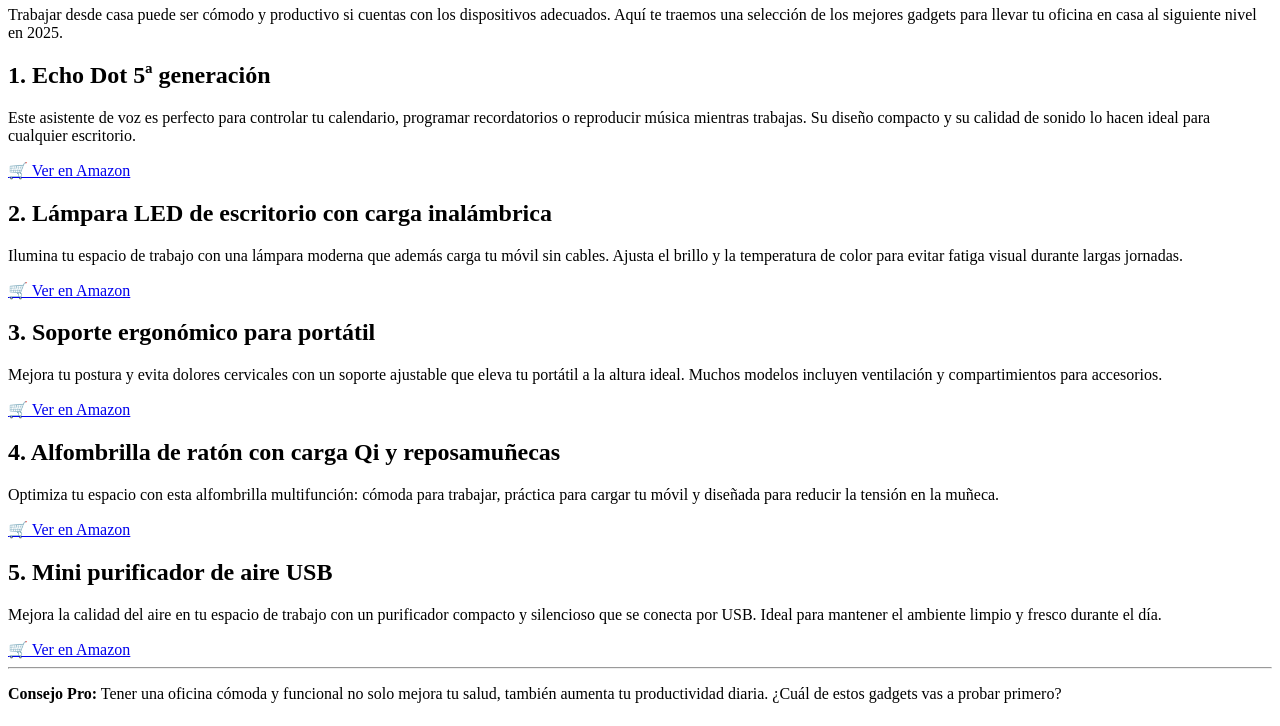
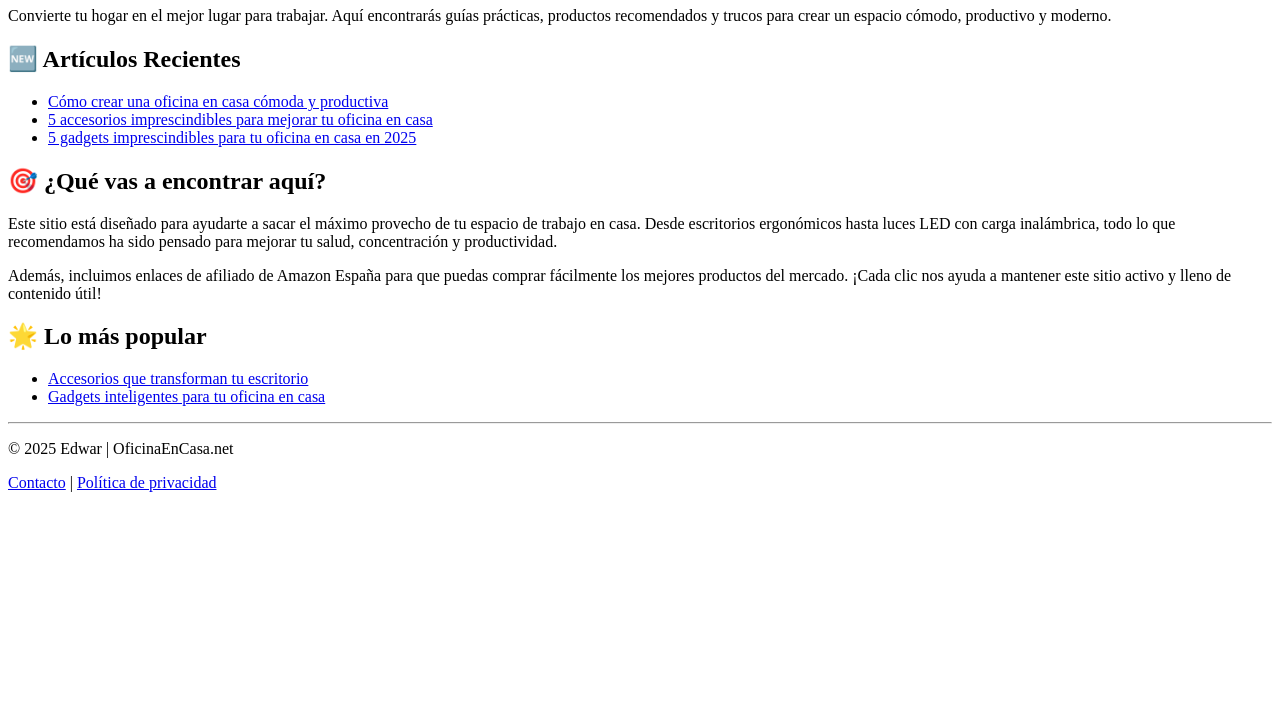
Before and after one commit to edwar1234/edwar1234, a plain HTML site: page index.html in a window 1280 px wide. Shown: the part 74-800 px from the top of the page. Drawn offline with Linux system fonts and the light colour scheme.

Commit message:
Update index.html

```diff
--- a/index.html
+++ b/index.html
@@ -3,34 +3,49 @@
 <head>
   <meta charset="UTF-8" />
   <meta name="viewport" content="width=device-width, initial-scale=1.0" />
-  <meta name="description" content="Descubre los 5 gadgets más útiles para mejorar tu oficina en casa en 2025. Aumenta tu productividad y comodidad con estas recomendaciones.">
-  <title>5 gadgets imprescindibles para tu oficina en casa en 2025</title>
+  <meta name="description" content="Transforma tu oficina en casa con ideas, productos y gadgets esenciales. Descubre cómo mejorar tu productividad y bienestar en casa." />
+  <meta name="keywords" content="oficina en casa, productividad, gadgets, accesorios oficina, trabajar desde casa, home office" />
+  <meta name="author" content="Edwar" />
+  <title>Oficina en Casa 2025 - Guías, productos y consejos para mejorar tu espacio de trabajo</title>
+  <link rel="stylesheet" href="style.css" />
 </head>
 <body>
-  <h1>5 gadgets imprescindibles para tu oficina en casa en 2025</h1>
-  <p>Trabajar desde casa puede ser cómodo y productivo si cuentas con los dispositivos adecuados. Aquí te traemos una selección de los mejores gadgets para llevar tu oficina en casa al siguiente nivel en 2025.</p>
 
-  <h2>1. Echo Dot 5ª generación</h2>
-  <p>Este asistente de voz es perfecto para controlar tu calendario, programar recordatorios o reproducir música mientras trabajas. Su diseño compacto y su calidad de sonido lo hacen ideal para cualquier escritorio.</p>
-  <a href="https://amzn.to/4iTb5PH" target="_blank">🛒 Ver en Amazon</a>
+  <header>
+    <h1>🏡 Oficina en Casa 2025</h1>
+    <p>Convierte tu hogar en el mejor lugar para trabajar. Aquí encontrarás guías prácticas, productos recomendados y trucos para crear un espacio cómodo, productivo y moderno.</p>
+  </header>
 
-  <h2>2. Lámpara LED de escritorio con carga inalámbrica</h2>
-  <p>Ilumina tu espacio de trabajo con una lámpara moderna que además carga tu móvil sin cables. Ajusta el brillo y la temperatura de color para evitar fatiga visual durante largas jornadas.</p>
-  <a href="https://amzn.to/4lsi3gn" target="_blank">🛒 Ver en Amazon</a>
+  <main>
+    <section>
+      <h2>🆕 Artículos Recientes</h2>
+      <ul>
+        <li><a href="post1.html">Cómo crear una oficina en casa cómoda y productiva</a></li>
+        <li><a href="post2.html">5 accesorios imprescindibles para mejorar tu oficina en casa</a></li>
+        <li><a href="post3.html">5 gadgets imprescindibles para tu oficina en casa en 2025</a></li>
+      </ul>
+    </section>
 
-  <h2>3. Soporte ergonómico para portátil</h2>
-  <p>Mejora tu postura y evita dolores cervicales con un soporte ajustable que eleva tu portátil a la altura ideal. Muchos modelos incluyen ventilación y compartimientos para accesorios.</p>
-  <a href="https://amzn.to/3EmnoF3" target="_blank">🛒 Ver en Amazon</a>
+    <section>
+      <h2>🎯 ¿Qué vas a encontrar aquí?</h2>
+      <p>Este sitio está diseñado para ayudarte a sacar el máximo provecho de tu espacio de trabajo en casa. Desde escritorios ergonómicos hasta luces LED con carga inalámbrica, todo lo que recomendamos ha sido pensado para mejorar tu salud, concentración y productividad.</p>
+      <p>Además, incluimos enlaces de afiliado de Amazon España para que puedas comprar fácilmente los mejores productos del mercado. ¡Cada clic nos ayuda a mantener este sitio activo y lleno de contenido útil!</p>
+    </section>
 
-  <h2>4. Alfombrilla de ratón con carga Qi y reposamuñecas</h2>
-  <p>Optimiza tu espacio con esta alfombrilla multifunción: cómoda para trabajar, práctica para cargar tu móvil y diseñada para reducir la tensión en la muñeca.</p>
-  <a href="https://amzn.to/4211EI0" target="_blank">🛒 Ver en Amazon</a>
+    <section>
+      <h2>🌟 Lo más popular</h2>
+      <ul>
+        <li><a href="post2.html">Accesorios que transforman tu escritorio</a></li>
+        <li><a href="post3.html">Gadgets inteligentes para tu oficina en casa</a></li>
+      </ul>
+    </section>
+  </main>
 
-  <h2>5. Mini purificador de aire USB</h2>
-  <p>Mejora la calidad del aire en tu espacio de trabajo con un purificador compacto y silencioso que se conecta por USB. Ideal para mantener el ambiente limpio y fresco durante el día.</p>
-  <a href="https://amzn.to/3YcwKKz" target="_blank">🛒 Ver en Amazon</a>
+  <footer>
+    <hr />
+    <p>© 2025 Edwar | OficinaEnCasa.net</p>
+    <p><a href="mailto:contacto@oficinaencasa.net">Contacto</a> | <a href="politica.html">Política de privacidad</a></p>
+  </footer>
 
-  <hr />
-  <p><strong>Consejo Pro:</strong> Tener una oficina cómoda y funcional no solo mejora tu salud, también aumenta tu productividad diaria. ¿Cuál de estos gadgets vas a probar primero?</p>
 </body>
 </html>
```
